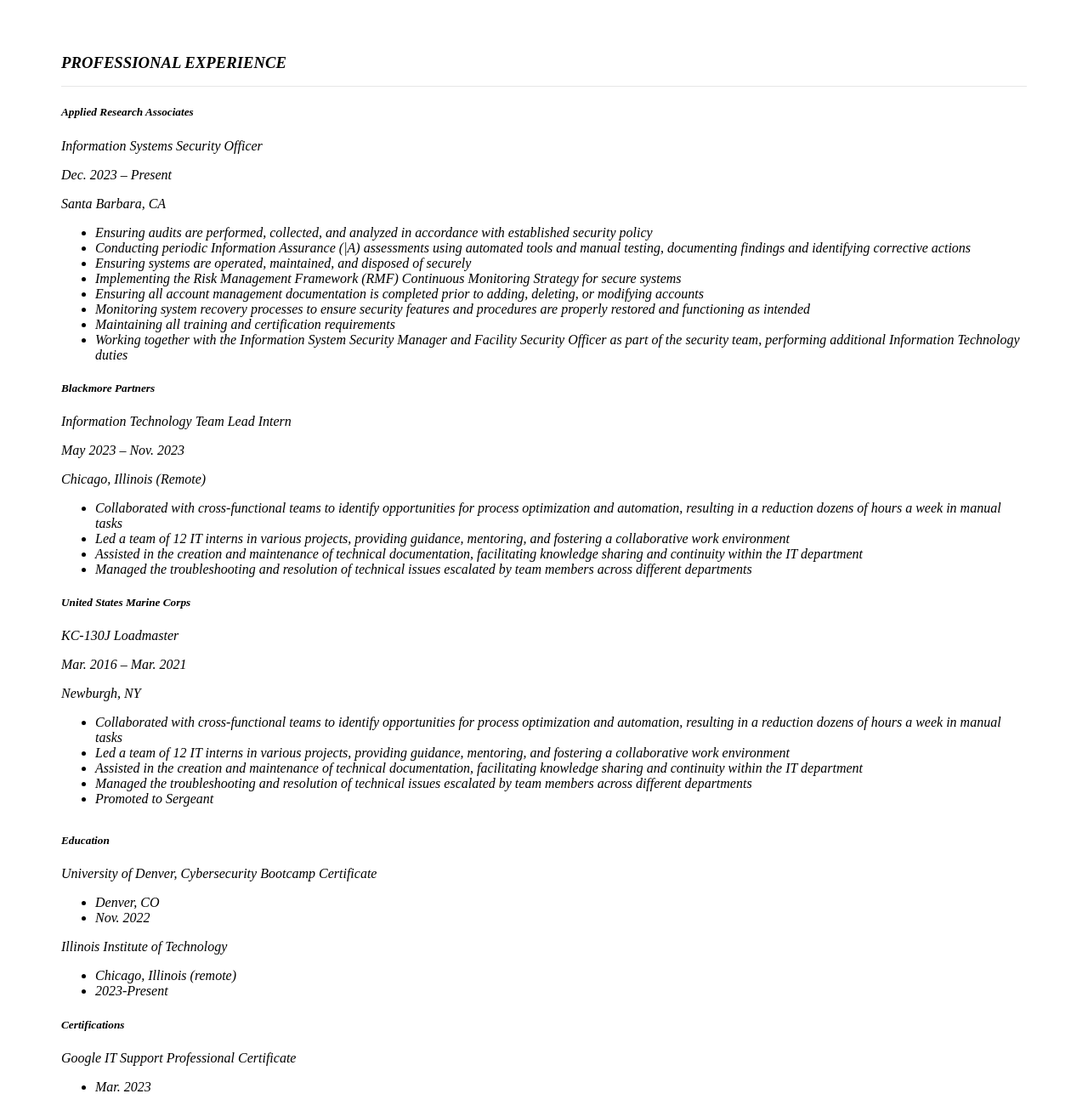
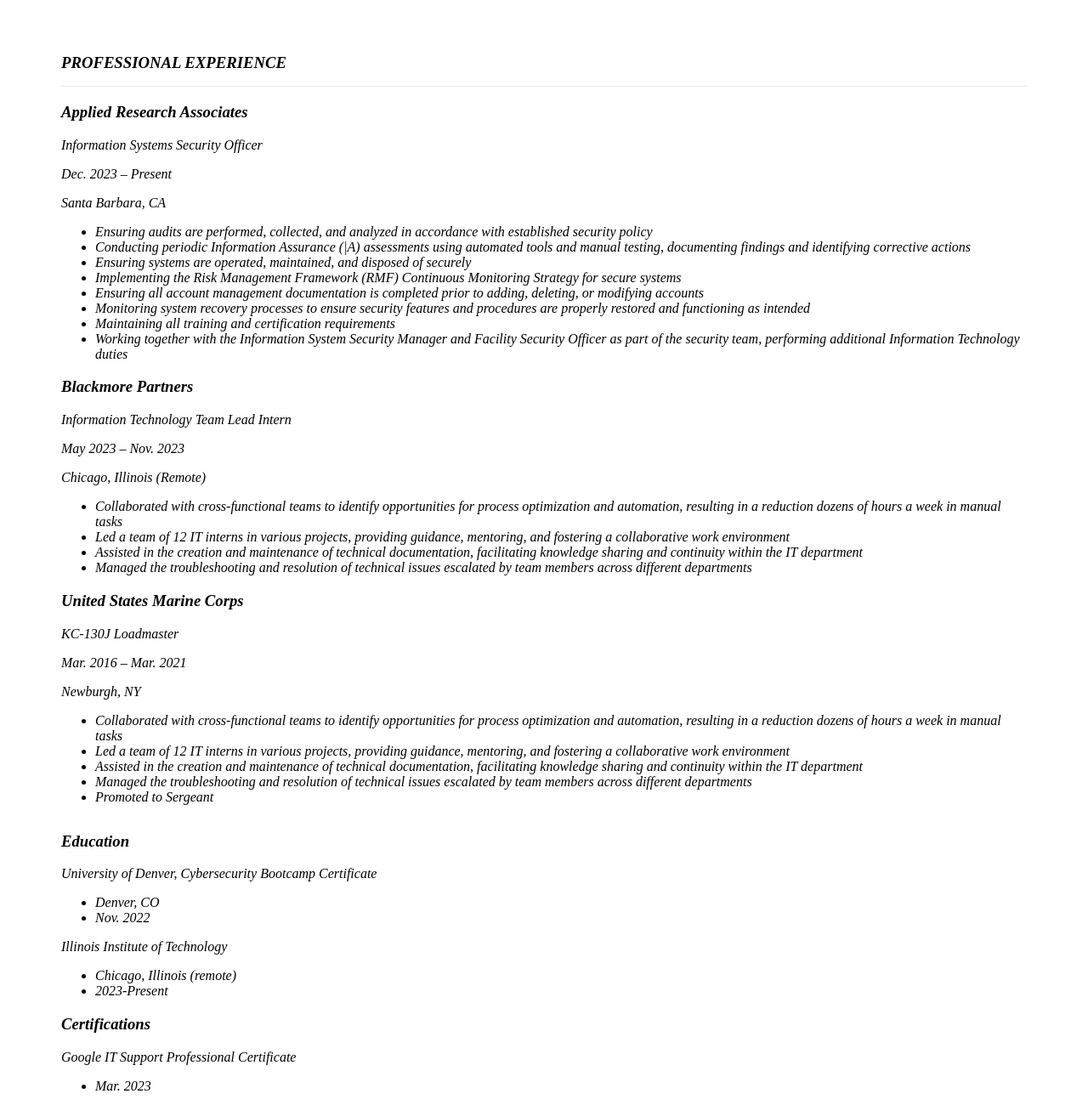
Before and after one commit to DewanSingh/webdev_project4, a plain HTML site: page index.html in a window 1280 px wide. Shown: the part 1020-2320 px from the top of the page at 85% size. Drawn offline with Linux system fonts and the light colour scheme.

Commit message:
Update index.html
changed h5 to h3 to be more readable

```diff
--- a/index.html
+++ b/index.html
@@ -3,7 +3,7 @@
 
   <div class="large-4 columns">
     <div class="portfolio-resume-wrapper">
-      <img class="Dewan" id="dewan" src="images/Dewan.jpg" alt="A picture of a very photogenic man">
+      <img class="Dewan" id="dewan" src="images/Dewan.jpg" alt="A picture of a very photogenic man" width: >
       <h3 class="portfolio-resume-header">Technical Skills</h3>
       <ul>
         <li>Languages: Bash, Javascript, Python, Powershell, CSS, HTML</li>
@@ -41,7 +41,7 @@
     <div class="portfolio-resume-wrapper">
       <h3 class="portfolio-resume-header">Professional Experience</h3>
       <div class="portfolio-resume-spacing">
-        <h5><strong>Applied Research Associates</strong></h5>
+        <h3><strong>Applied Research Associates</strong></h3>
         <p><em>Information Systems Security Officer</em></p>
         <p>Dec. 2023 – Present</p>
         <p>Santa Barbara, CA</p>
@@ -55,7 +55,7 @@
               <li>Maintaining all training and certification requirements</li>
               <li>Working together with the Information System Security Manager and Facility Security Officer as part of the security team, performing additional Information Technology duties</li>
         </ul>
-        <h5><strong>Blackmore Partners</strong></h5>
+        <h3><strong>Blackmore Partners</strong></h3>
         <p><em>Information Technology Team Lead Intern</em></p>
         <p>May 2023 – Nov. 2023</p>
         <p>Chicago, Illinois (Remote)</p>
@@ -65,7 +65,7 @@
             <li>Assisted in the creation and maintenance of technical documentation, facilitating knowledge sharing and continuity within the IT department</li>
             <li>Managed the troubleshooting and resolution of technical issues escalated by team members across different departments</li>
         </ul>
-        <h5><strong>United States Marine Corps</strong></h5>
+        <h3><strong>United States Marine Corps</strong></h3>
         <p><em>KC-130J Loadmaster</em></p>
           <p>Mar. 2016 – Mar. 2021</p>
           <p>Newburgh, NY</p>
@@ -78,7 +78,7 @@
           </ul>
       </div>
       <div class="portfolio-resume-spacing">
-        <h5><strong>Education</strong></h5>
+        <h3><strong>Education</strong></h3>
         <p><em>University of Denver, Cybersecurity Bootcamp Certificate</em></p>
           <ul>
             <li>Denver, CO</li>
@@ -89,7 +89,7 @@
             <li>Chicago, Illinois (remote)</li>
             <li>2023-Present</li>
           </ul>
-        <h5><strong>Certifications</strong></h5>
+        <h3><strong>Certifications</strong></h3>
         <p>Google IT Support Professional Certificate</p>
           <ul>
             <li>Mar. 2023</li>
```
